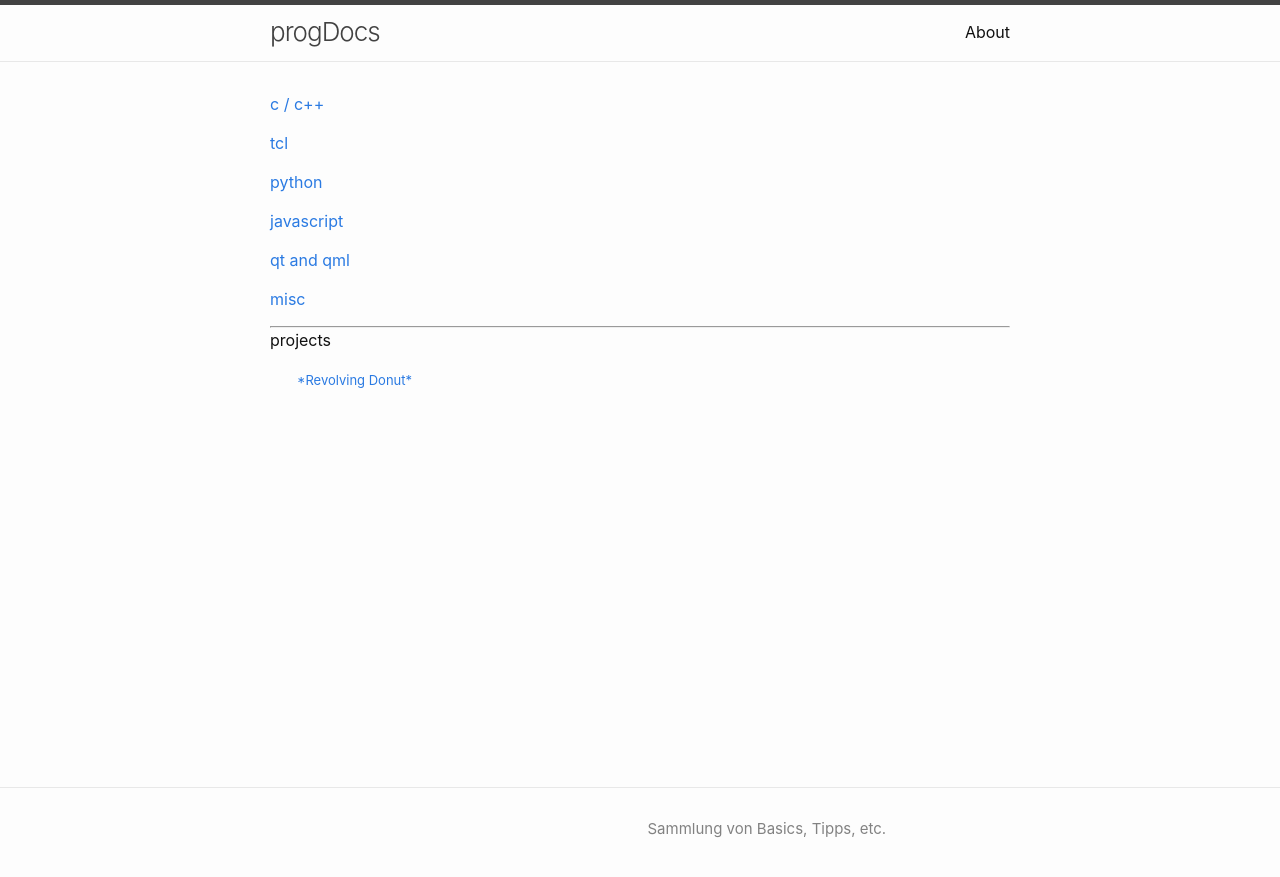
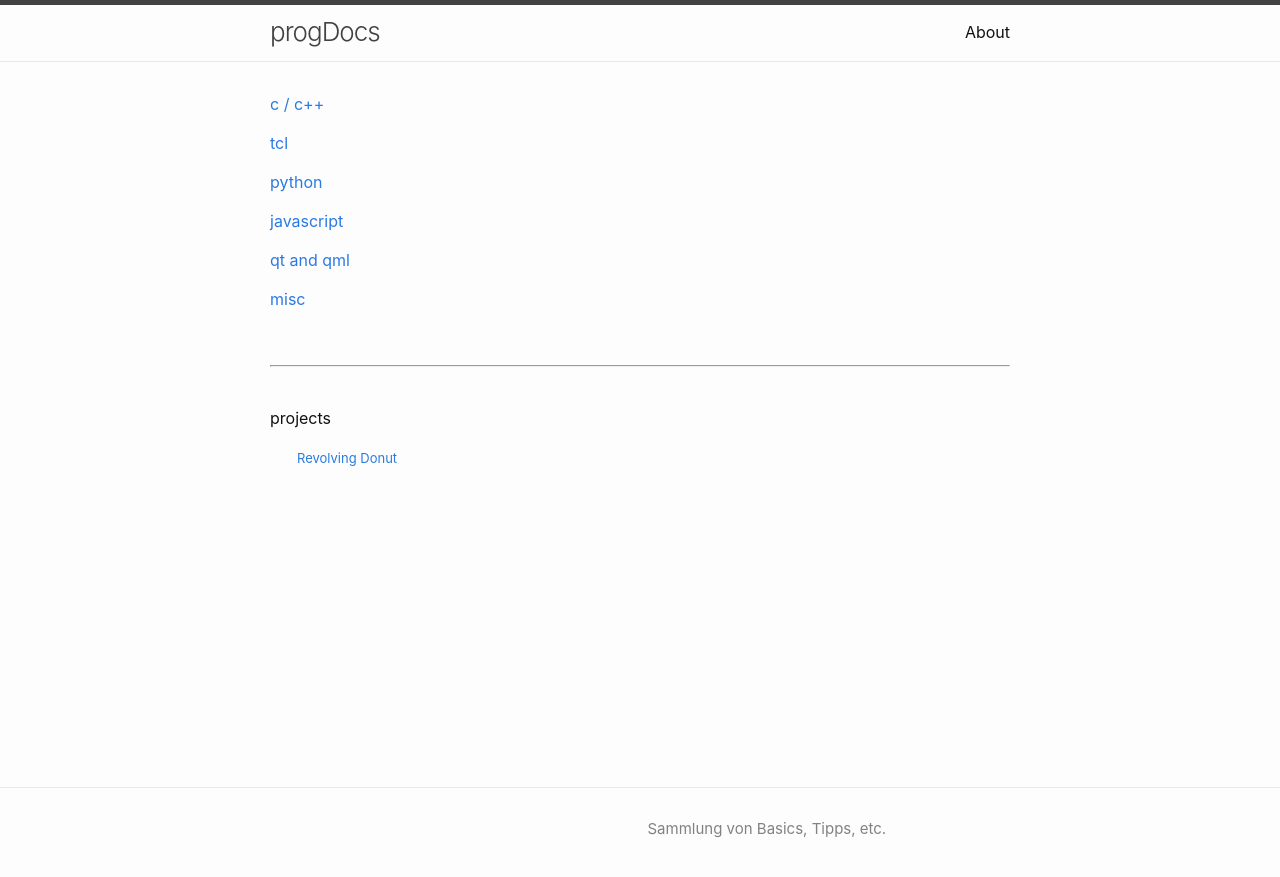
Before and after one commit to Hautaklyttn/progDocs, a Jekyll site: the page built from docs/index.md, in a window 1280 px wide. Shown: the top 877 px of the page. Built offline with Jekyll 4.4.1, drawn with Linux system fonts in a browser that asks for light colours.

```diff
--- a/docs/index.md
+++ b/docs/index.md
@@ -20,8 +20,12 @@ layout: home
 
 [misc](./articles/misc.html)
 
+&nbsp;
+
 ***
+
+&nbsp;
 
 projects
 
-&nbsp;&nbsp;&nbsp;&nbsp;&nbsp; [<font size="-1">*Revolving Donut*</font>](./articles/projects/donut.html)
+&nbsp;&nbsp;&nbsp;&nbsp;&nbsp; [<font size="-1">Revolving Donut</font>](./articles/projects/donut.html)
```
